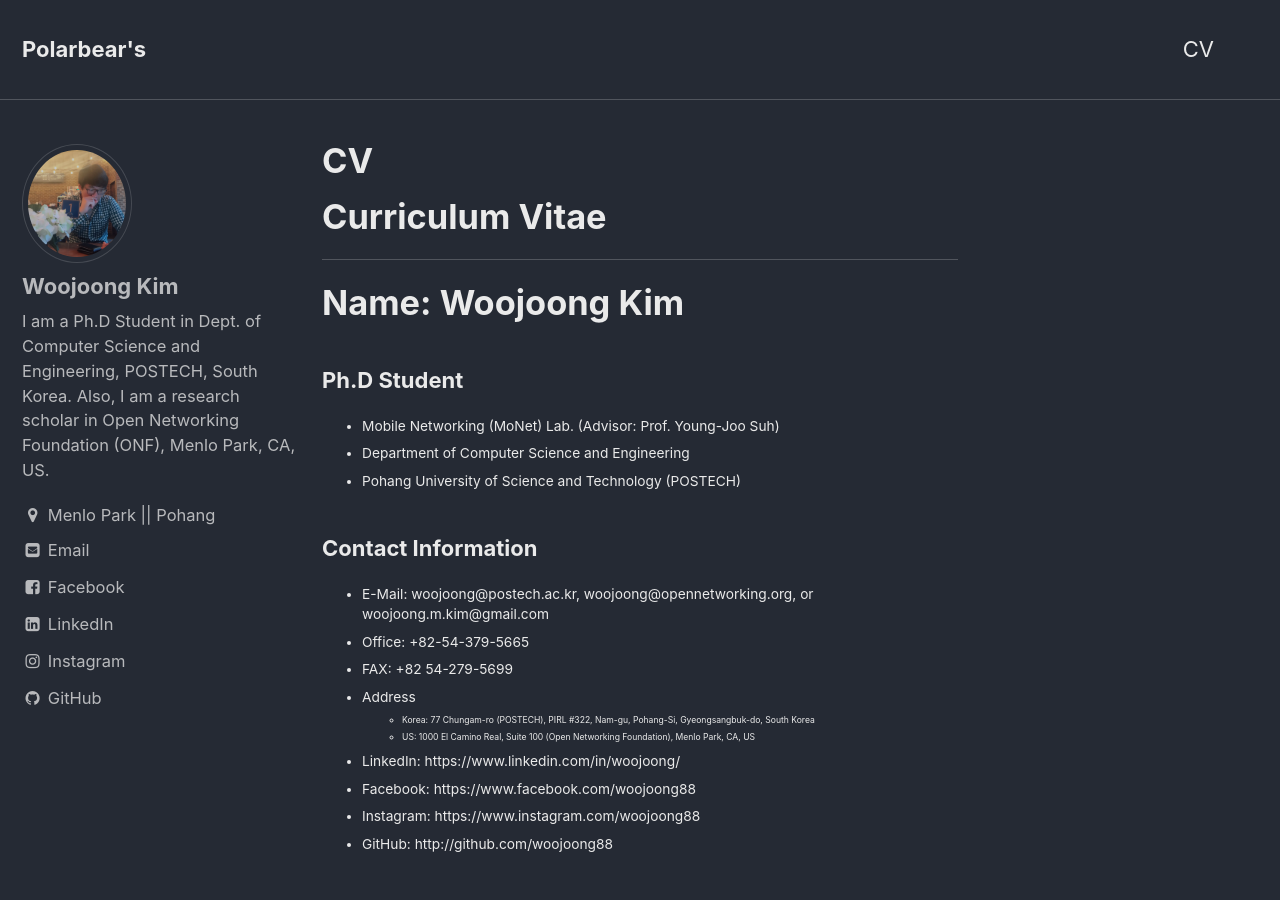
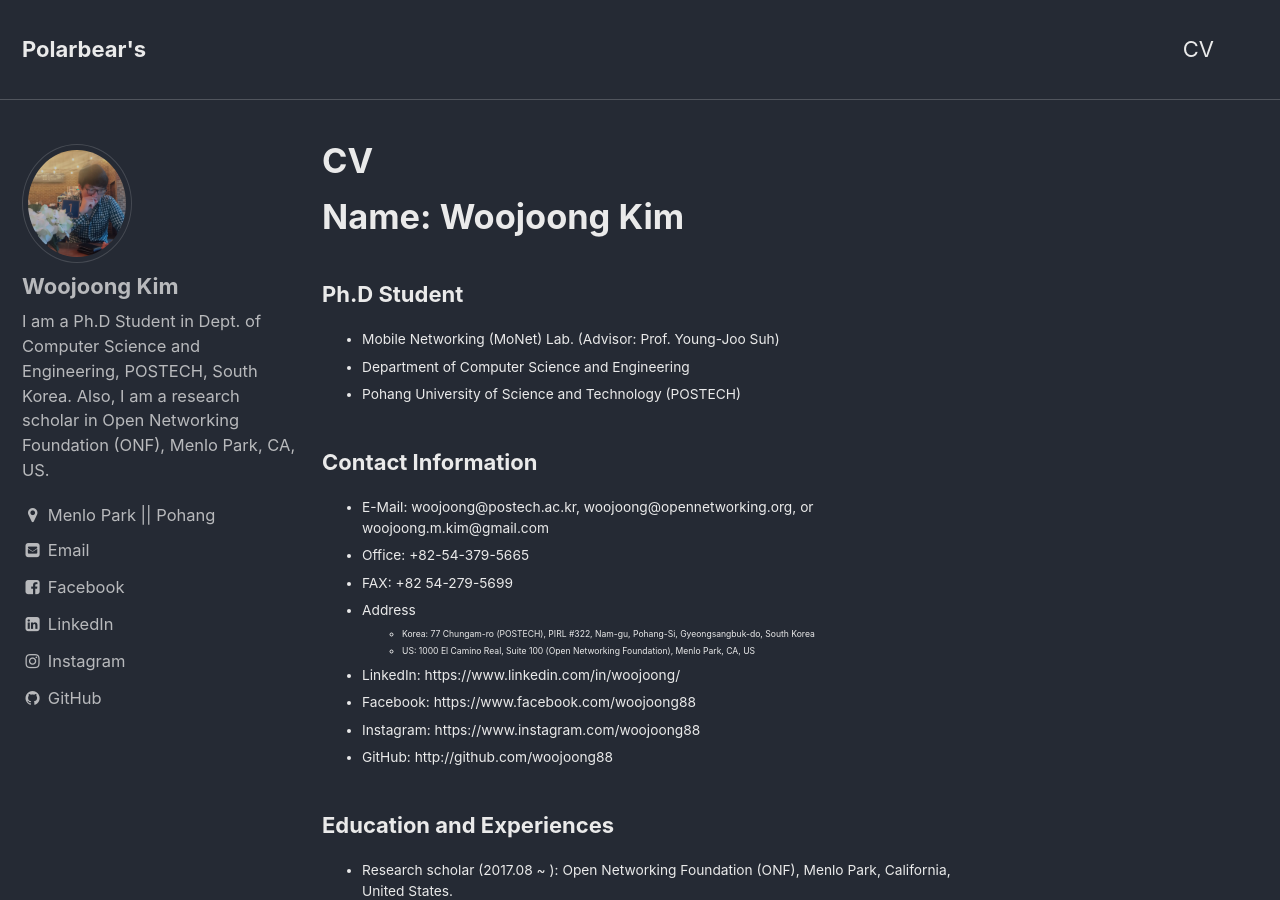
Before and after one commit to woojoong88/woojoong88.github.io, a Jekyll site: the page built from _pages/cv.md, in a window 1280 px wide and 900 px high. Built offline with Jekyll 4.4.1, drawn with Linux system fonts in a browser that asks for light colours.

Commit message:
change CV

```diff
--- a/_pages/cv.md
+++ b/_pages/cv.md
@@ -7,9 +7,6 @@ layout: single
 author_profile: true
 date: 2018-01-12T22:20:52+00:00
 ---
-
-# Curriculum Vitae
-- - -
 
 # Name: Woojoong Kim
 
```
